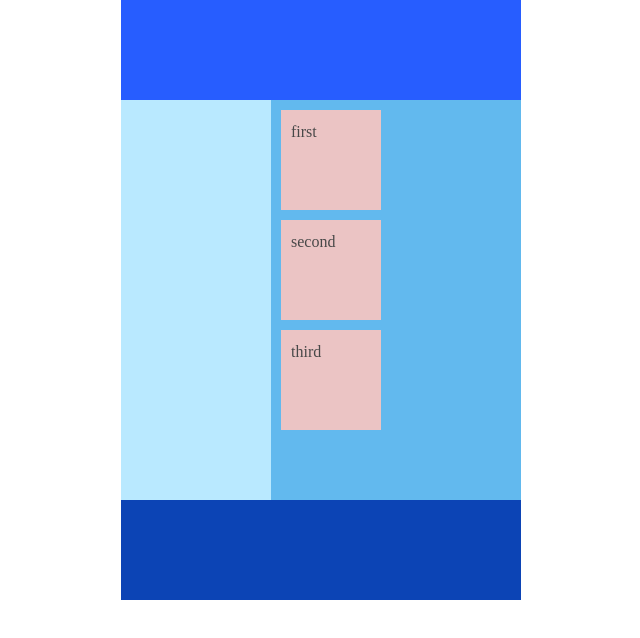
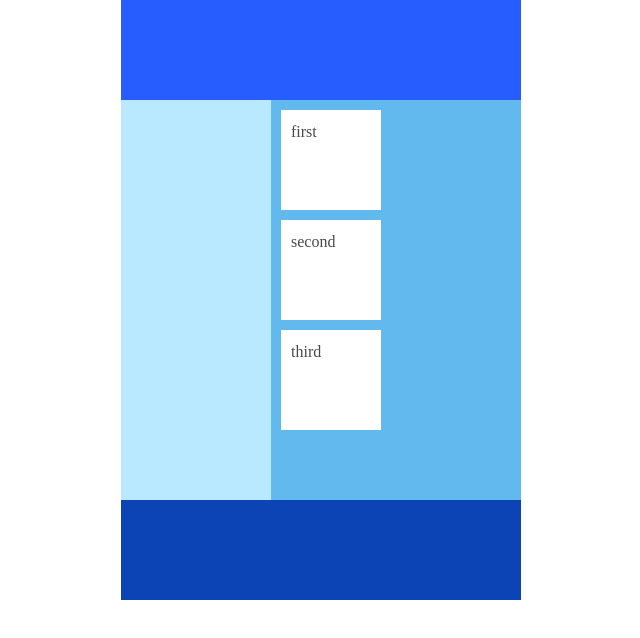
Before and after one commit to haruchi2525/tutorial, a plain HTML site: page 01/index.html in a window 1280 px wide. Shown: the whole page, without its empty margins (319-959 px from the left). Drawn offline with Linux system fonts and the light colour scheme.

Commit message:
change site color theme

```diff
--- a/01/assets/stylesheets/object/projects/_index.css
+++ b/01/assets/stylesheets/object/projects/_index.css
@@ -12,7 +12,7 @@
   width: 100px;
   height: 100px;
   padding: 10px;
-  background-color: #ebc4c4;
+  background-color: #ffffff;
 }
 .containerText {
   color: #484848;
```
